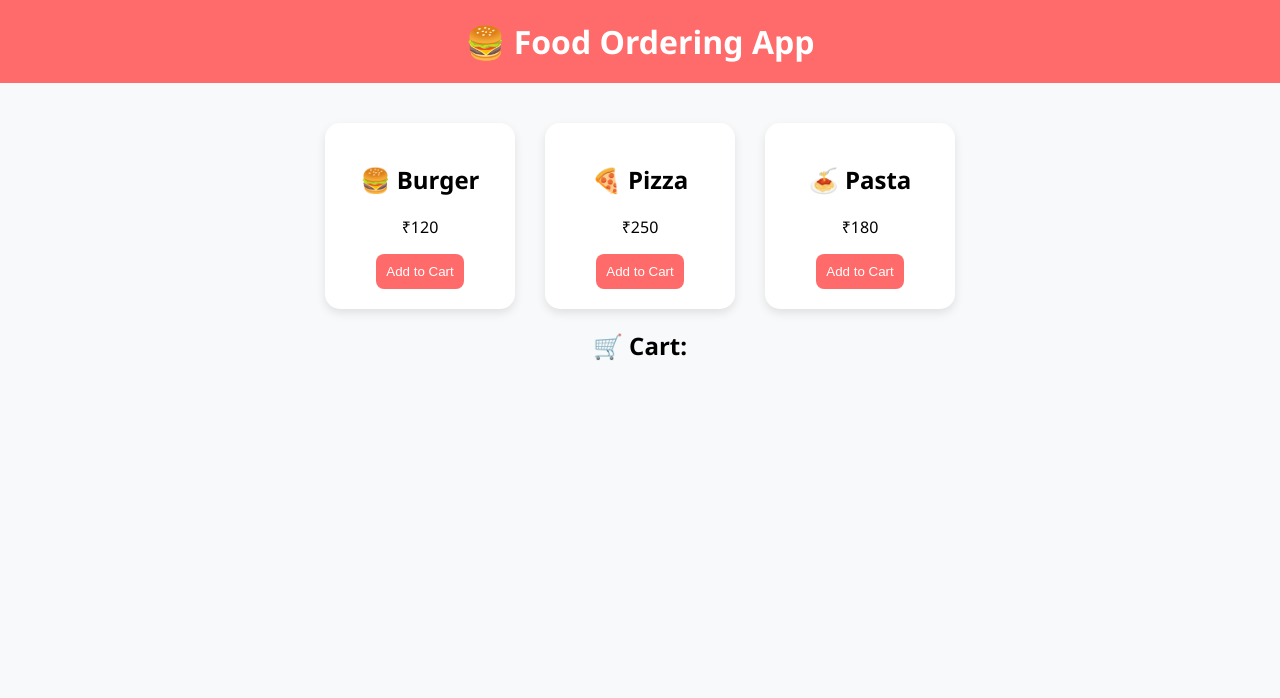
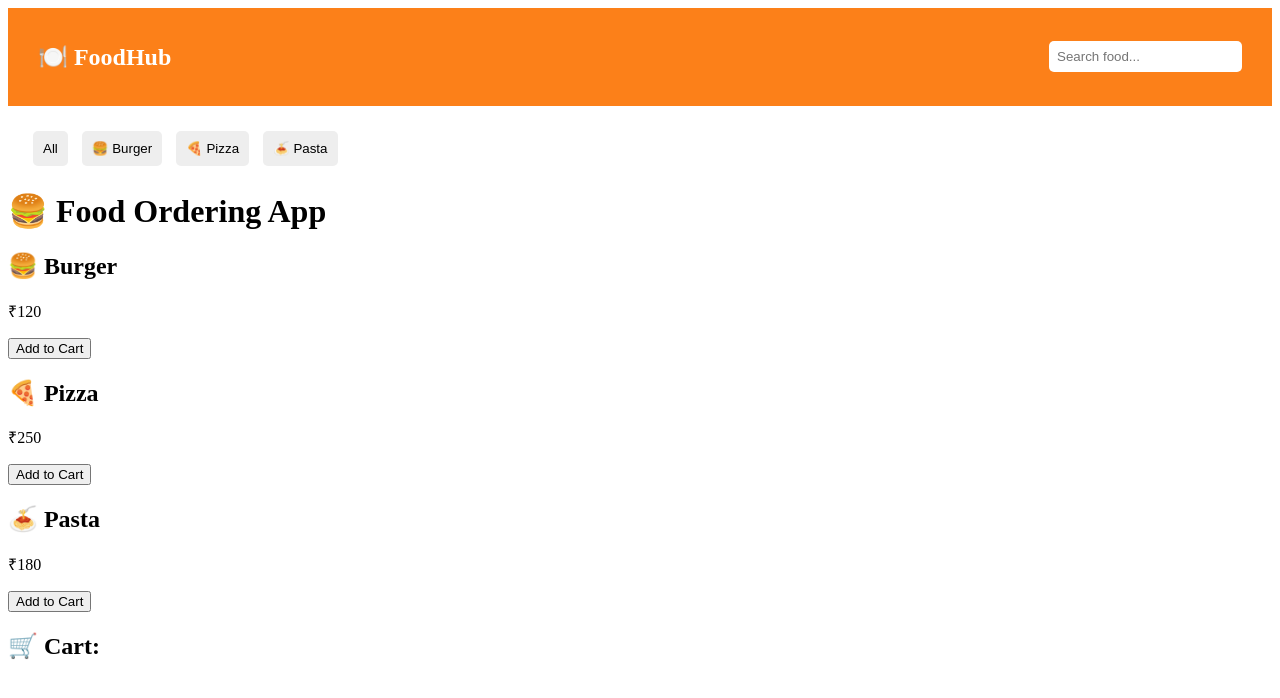
Before and after one commit to sdarshandeshpande-395/Devops-app, a website: page public/index.html in a window 1280 px wide. Drawn offline with Linux system fonts and the light colour scheme.

Commit message:
added images + cart features

```diff
--- a/public/index.html
+++ b/public/index.html
@@ -6,7 +6,19 @@
   <link rel="stylesheet" href="style.css">
 </head>
 <body>
-
+<nav class="navbar">
+  <h2>🍽️ FoodHub</h2>
+  <input type="text" placeholder="Search food..." id="searchBox" onkeyup="searchFood()">
+</nav>
+<div class="categories">
+  <button onclick="filterFood('all')">All</button>
+  <button onclick="filterFood('burger')">🍔 Burger</button>
+  <button onclick="filterFood('pizza')">🍕 Pizza</button>
+  <button onclick="filterFood('pasta')">🍝 Pasta</button>
+</div>
+<div class="item burger">
+<div class="item pizza">
+<div class="item pasta">
 <h1>🍔 Food Ordering App</h1>
 
 <div class="menu">
--- a/public/script.js
+++ b/public/script.js
@@ -1,8 +1,24 @@
-function addToCart(item) {
-  const cart = document.getElementById("cart");
+function searchFood() {
+  let input = document.getElementById("searchBox").value.toLowerCase();
+  let items = document.querySelectorAll(".item");
 
-  const li = document.createElement("li");
-  li.textContent = "✅ " + item + " added";
+  items.forEach(item => {
+    if (item.innerText.toLowerCase().includes(input)) {
+      item.style.display = "block";
+    } else {
+      item.style.display = "none";
+    }
+  });
+}
 
-  cart.appendChild(li);
+function filterFood(category) {
+  let items = document.querySelectorAll(".item");
+
+  items.forEach(item => {
+    if (category === "all" || item.classList.contains(category)) {
+      item.style.display = "block";
+    } else {
+      item.style.display = "none";
+    }
+  });
 }
--- a/public/style.css
+++ b/public/style.css
@@ -1,51 +1,32 @@
-body {
-  font-family: 'Segoe UI', sans-serif;
-  margin: 0;
-  background: #f8f9fa;
-  text-align: center;
+.navbar {
+  display: flex;
+  justify-content: space-between;
+  align-items: center;
+  background: #fc8019;
+  color: white;
+  padding: 15px 30px;
 }
 
-h1 {
-  background: #ff6b6b;
-  color: white;
-  padding: 20px;
-  margin: 0;
+.navbar input {
+  padding: 8px;
+  border-radius: 5px;
+  border: none;
 }
 
-.menu {
-  display: flex;
-  justify-content: center;
-  gap: 30px;
-  margin-top: 40px;
+.categories {
+  margin: 20px;
 }
 
-.item {
-  background: white;
-  padding: 20px;
-  border-radius: 15px;
-  width: 150px;
-  box-shadow: 0 4px 10px rgba(0,0,0,0.1);
-  transition: transform 0.2s;
-}
-
-.item:hover {
-  transform: scale(1.05);
-}
-
-button {
-  background: #ff6b6b;
-  color: white;
+.categories button {
+  margin: 5px;
+  padding: 10px;
   border: none;
-  padding: 10px;
-  border-radius: 8px;
+  background: #eee;
+  border-radius: 5px;
   cursor: pointer;
 }
 
-button:hover {
-  background: #ff3b3b;
+.categories button:hover {
+  background: #fc8019;
+  color: white;
 }
-
-#cart {
-  list-style: none;
-  padding: 0;
-}
```
